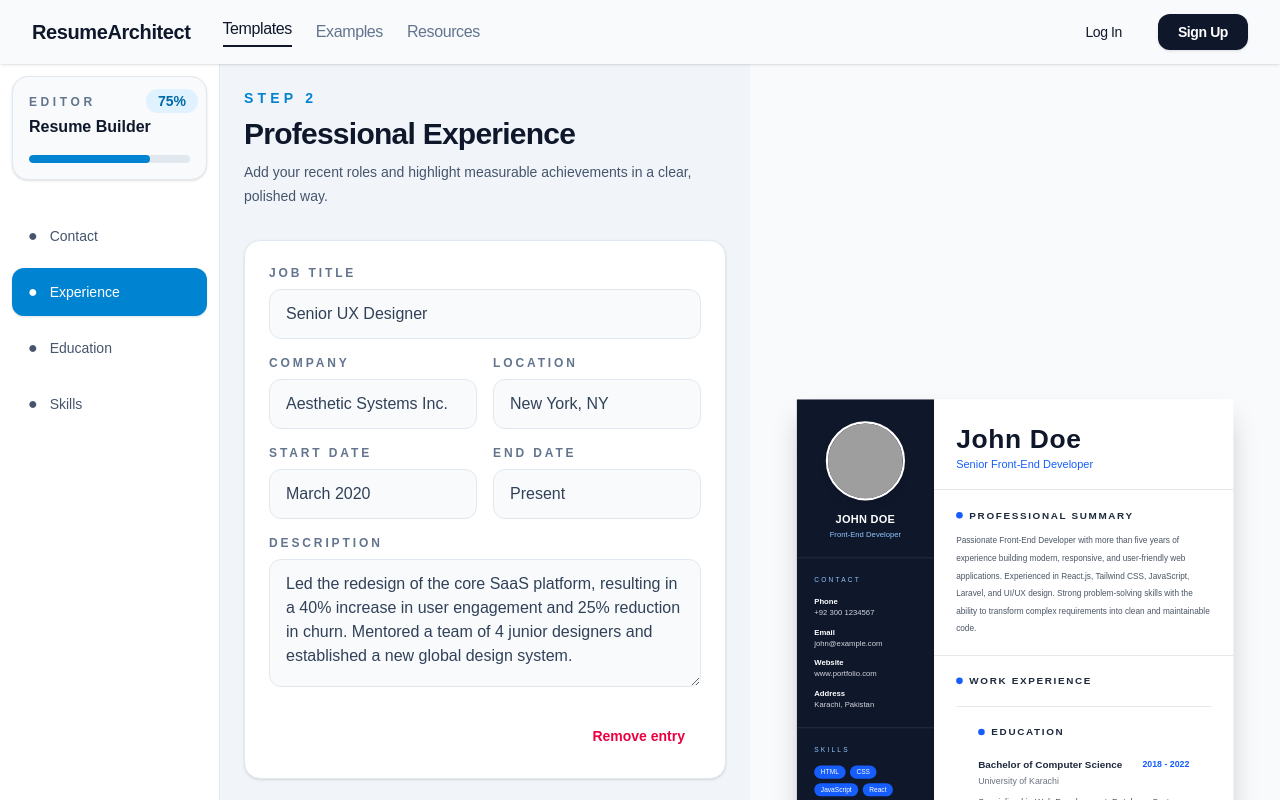
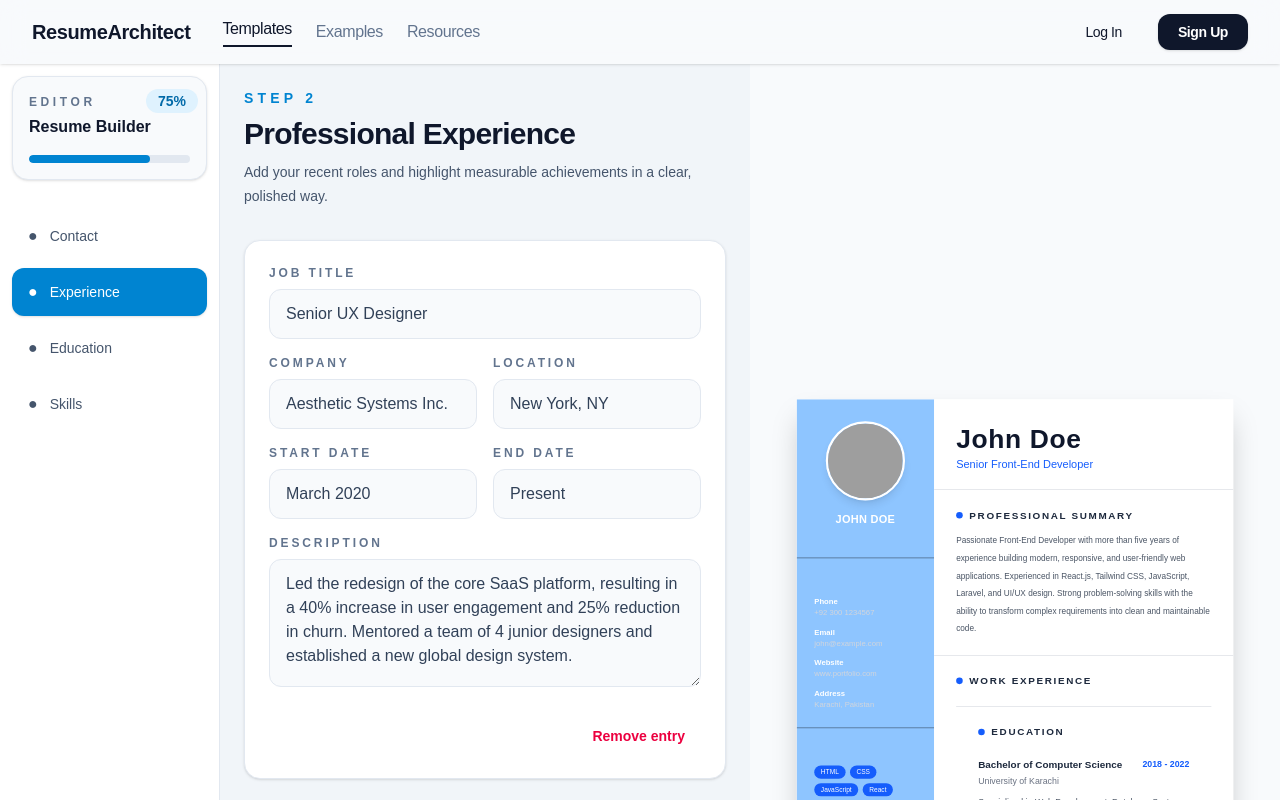
Before and after one commit to waqasahmed42500/resumebuilder, a Next.js app: page /Editor in a window 1280 px wide. Shown: the top 800 px of the page. Built offline with nearby package versions, Linux system fonts and the light colour scheme; grey boxes are pictures that could not be loaded.

Commit message:
mai color chage kia

```diff
--- a/src/app/tempelate/EachResume/Resume1.jsx
+++ b/src/app/tempelate/EachResume/Resume1.jsx
@@ -7,7 +7,7 @@ const Resume1 = () => {
       <div className="w-[794px] -mt-[250px] scale-55 min-h-[1123px] bg-white shadow-2xl flex overflow-hidden">
 
         {/* ================= LEFT SIDEBAR ================= */}
-        <aside className="w-[250px] bg-slate-900 text-white">
+        <aside className="w-[250px] bg-blue-300 text-white">
 
           {/* Profile */}
           <div className="flex flex-col items-center pt-10">
```
